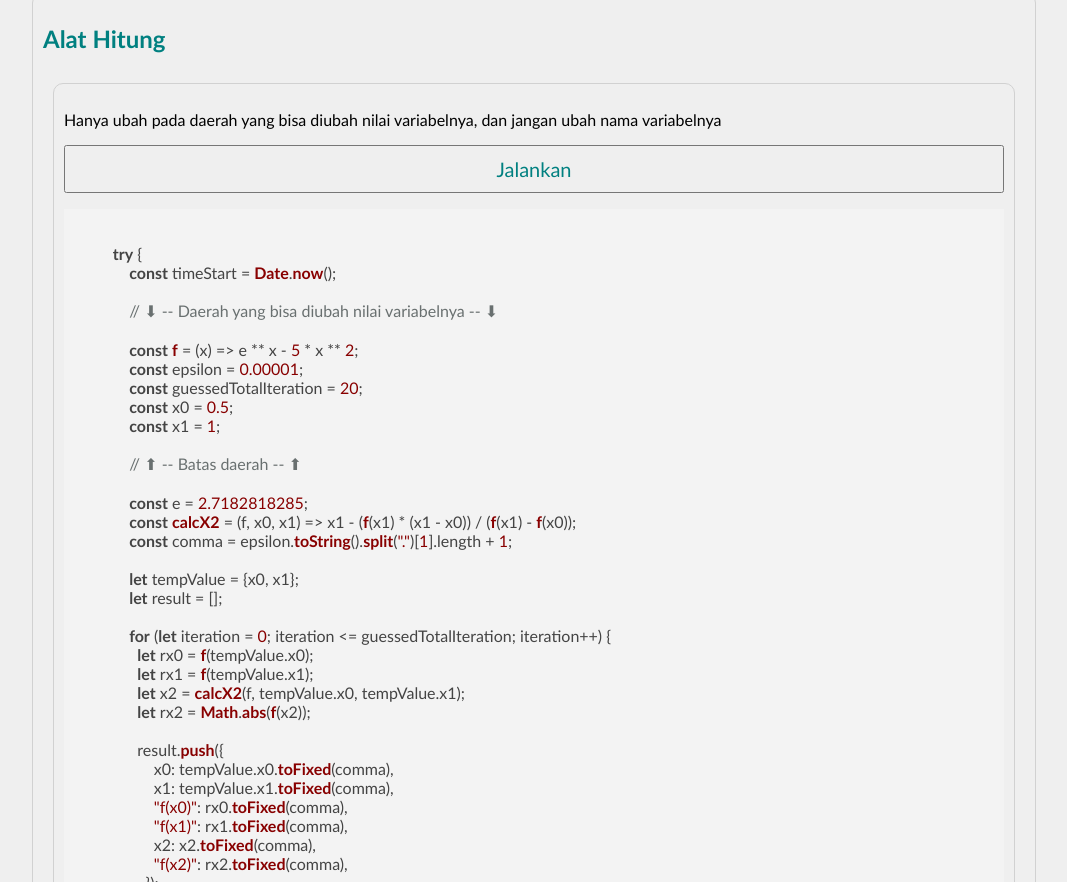
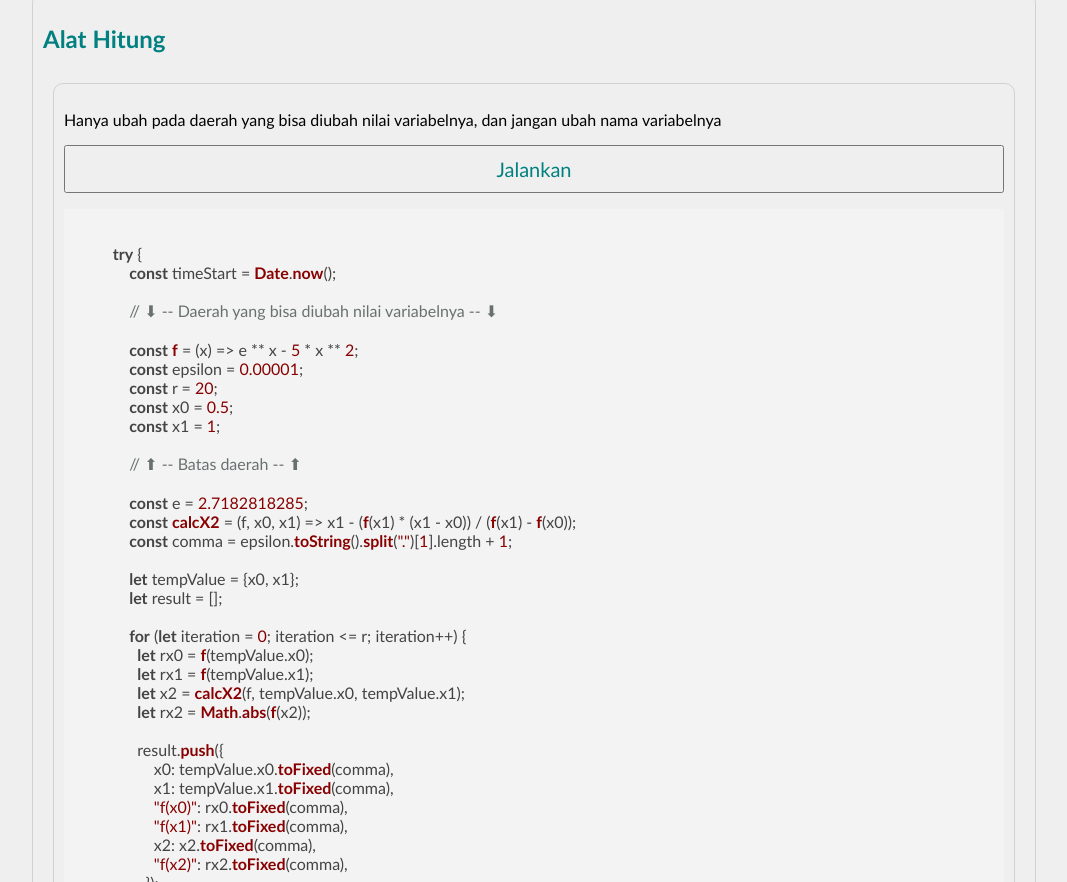
Before and after one commit to snowfluke/secant-method, a plain HTML site: page index.html in a window 1280 px wide. Shown: the part 2098-2980 px from the top of the page, without its empty margins (106-1173 px from the left). Drawn offline with nearby package versions, Linux system fonts and the light colour scheme; a script that the page names is missing.

Commit message:
change variable name 'guessedtotaliteration' to r

```diff
--- a/index.html
+++ b/index.html
@@ -155,7 +155,7 @@
               <ul>
                   <li><b>f: </b> Fungsi persamaan f(x)</li>
                   <li><b>epsilon: </b> Nilai toleransi error</li>
-                  <li><b>guessedTotalIteration: </b> Nilai tebakan iterasi maksimum</li>
+                  <li><b>r: </b> Nilai tebakan iterasi maksimum</li>
                   <li><b>x0: </b> Titik awal</li>
                   <li><b>x1: </b> Titik akhir</li>
                   <li><b>tambah: </b> +</li>
@@ -196,7 +196,7 @@
 
             const f = (x) => e ** x - 5 * x ** 2;
             const epsilon = 0.00001;
-            const guessedTotalIteration = 20;
+            const r = 20;
             const x0 = 0.5;
             const x1 = 1;
 
@@ -209,7 +209,7 @@
             let tempValue = {x0, x1};
             let result = [];
 
-            for (let iteration = 0; iteration <= guessedTotalIteration; iteration++) {
+            for (let iteration = 0; iteration <= r; iteration++) {
               let rx0 = f(tempValue.x0);
               let rx1 = f(tempValue.x1);
               let x2 = calcX2(f, tempValue.x0, tempValue.x1);
```
